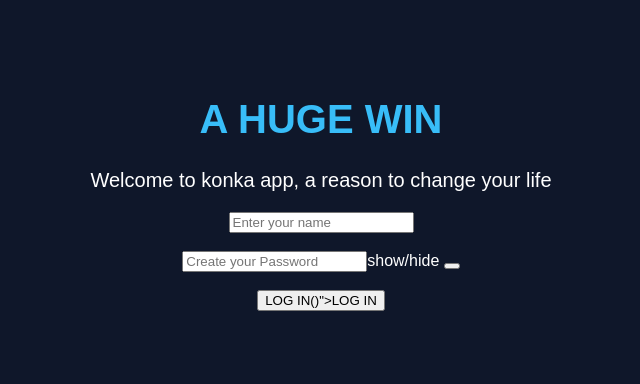
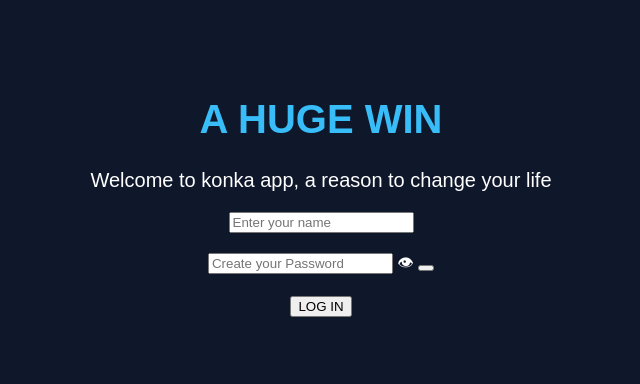
Before and after one commit to Chakuu-did/Konka, a plain HTML site: page index.html in a window 1280 px wide. Shown: the whole page, without its empty margins (319-959 px from the left). Drawn offline with Linux system fonts and the light colour scheme.

Commit message:
Update index.html

```diff
--- a/index.html
+++ b/index.html
@@ -13,11 +13,12 @@
 
     <input type="text" id="nameInput" placeholder="Enter your name">
     <br></br>
-    <input type="text" id ="numnerInput" placeholder="Create your Password">show/hide
+    <input type="text" id ="numnerInput" placeholder="Create your Password">
+    <span onclick="togglePassword()">👁</span>
     <button></button>
     <br></br>
 
-    <button onclick="showMessage()">LOG IN()">LOG IN</button>
+    <button onclick="login()">LOG IN</button>
 
     <p id="msg"></p>
 
```
